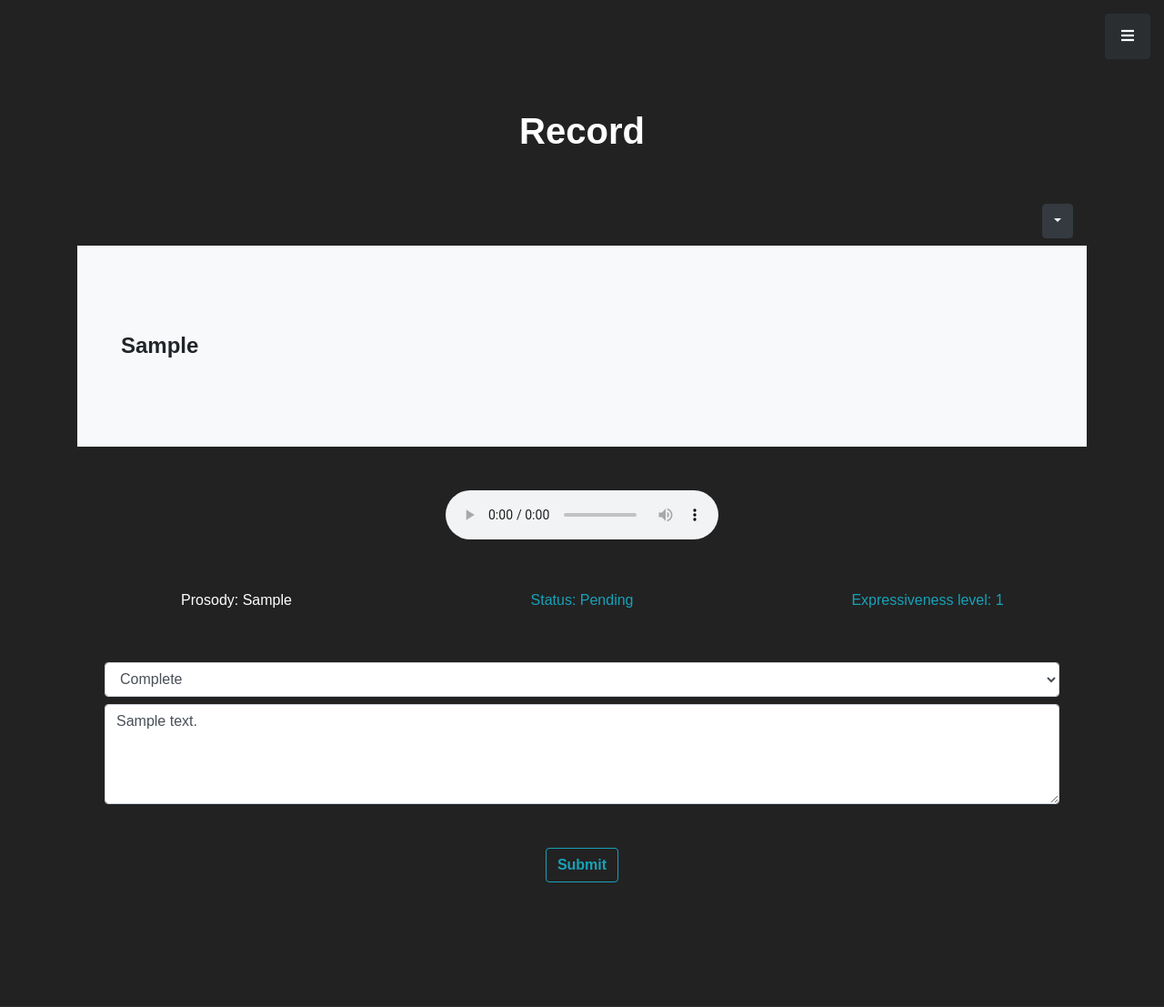
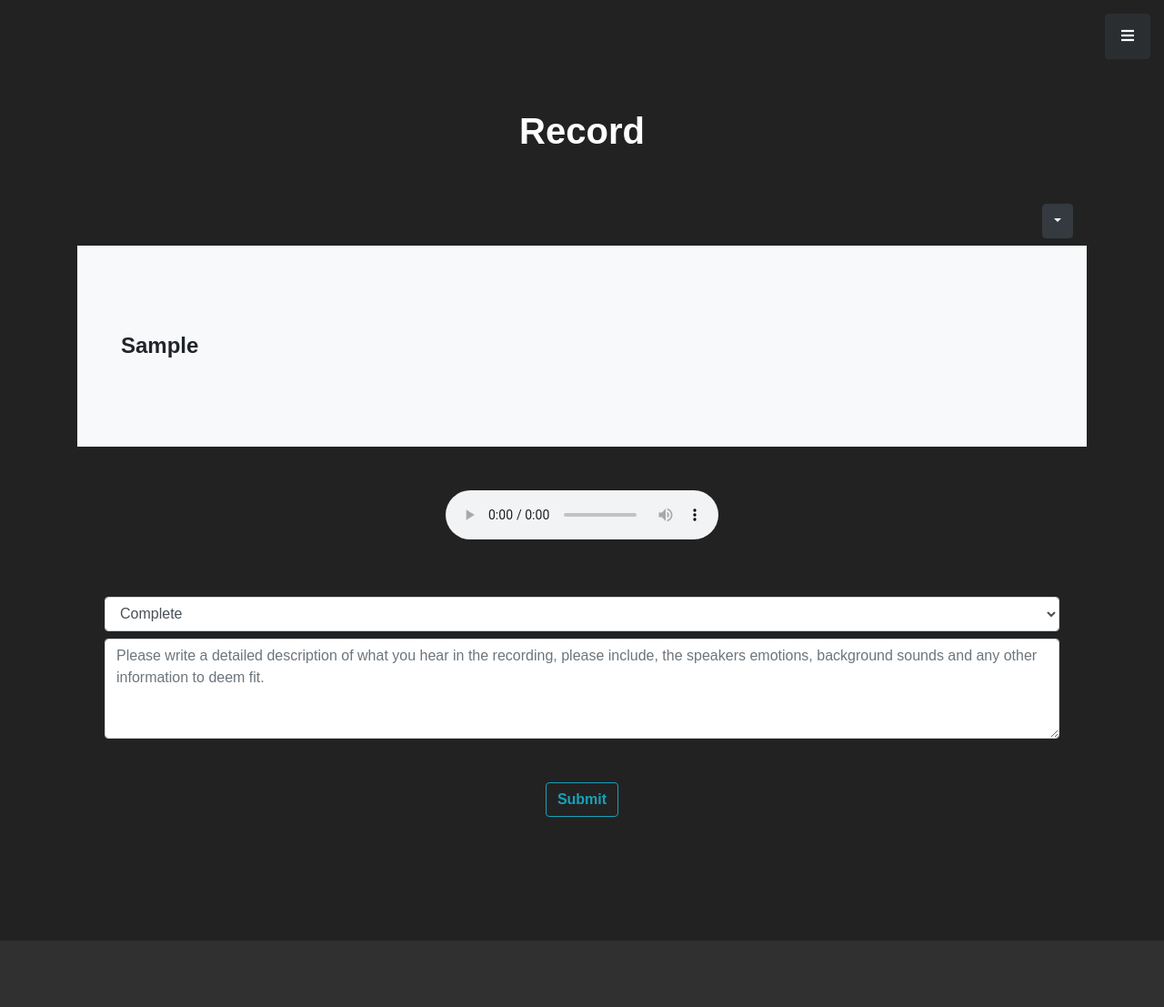
Before and after one commit to openempathic/EMNS-DCT, a Django app: page /utterances/1/ in a window 1280 px wide. Shown: the top 1107 px of the page at 91% size. Run offline with Django 4.2, Linux system fonts and the light colour scheme; a user stored in the database is signed in; tables that the repository leaves empty hold one stand-in row (values such as "Sample post"); style sheets or scripts are compiled from the project's sources; parts of the project's set-up code (start-up, migrations or seed data) failed here and were passed over; some libraries are stand-ins or nearby versions.

Commit message:
added Natural langauge describer

```diff
--- a/django_dataset_collection_tool/audio_recorder/templates/audio_recorder/home.html
+++ b/django_dataset_collection_tool/audio_recorder/templates/audio_recorder/home.html
@@ -10,7 +10,7 @@
 <header class="masthead d-flex">
     <div class="container text-center my-auto">
         <h1 class="mb-1">EMNS /Imz/ Dataset</h1>
-        <h3> <em>An emotive single-speaker dataset for narrative storytelling.</em> </h3>
+        <h3> <em>An emotive speaker dataset for narrative storytelling.</em> </h3>
 	</div>
 </header>
 
@@ -59,7 +59,7 @@
                 </div>
                 <ul class="lead list-unstyled">
                     <li>We will not make your email public.</li>
-                    <li>number of recording and the hours of recorded.</li>
+                    <li>Number of recording and the hours of recorded.</li>
                     <li>You can choose to make your name or contact details available.</li>
                     <li>You can choose to include demographic data, such as age and gender.</li>
                 </ul>
--- a/django_dataset_collection_tool/audio_recorder/templates/audio_recorder/utterances_detail.html
+++ b/django_dataset_collection_tool/audio_recorder/templates/audio_recorder/utterances_detail.html
@@ -62,7 +62,7 @@
 			{% endif %}
 
 			<div class="row mb-2 mt-5">
-				<div class="col-md-4">
+				<!-- <div class="col-md-4">
 					<p class="text-primary mb-5"> Prosody: {{object.prosody}} </p>
 				</div>
 				<div class="col-md-4">
@@ -70,7 +70,7 @@
 				</div>
 				<div class="col-md-4">
 					<p class="text-info mb-5"> Expressiveness level: {{object.level}} </p>
-				</div>
+				</div> -->
 			</div>
 
 			<form id="id_utterance_detail_form" method="POST">
@@ -88,7 +88,7 @@
 									</select>
 								</div>
 								<div class="col mt-2">
-									<textarea class="form-control" name="description_textarea" id="id_description_textarea" rows="4" placeholder="Description">{% if object.description == None %}{{ sample_description }}{% else %}{{object.description}}{% endif %}</textarea>
+									<textarea class="form-control" name="description_textarea" id="id_description_textarea" rows="4" placeholder="Please write a detailed description of what you hear in the recording, please include, the speakers emotions, background sounds and any other information to deem fit.">{% if object.description == None %}{{object.description}}{% endif %}</textarea>
 								</div>
 								<div class="mt-5">
 									<button class="btn btn-outline-info" id="submit">Submit</button>
@@ -107,6 +107,16 @@
 								<audio id="audio_recorder" class="video-js vjs-default-skin"></audio>
 							</div>
 							<button class="btn btn-primary" id="submit">Submit</button>
+
+						{% elif request.user.profile.status == 'NLD' %}
+							<div class="container">
+								<div class="col mt-2">
+									<textarea class="form-control" name="description_textarea" id="id_description_textarea" rows="4" placeholder="Please write a detailed description of what you hear in the recording, please include, the speakers emotions, background sounds and any other information to deem fit.">{% if object.description == None %}{{object.description}}{% endif %}</textarea>
+								</div>
+								<div class="mt-5">
+									<button class="btn btn-outline-info" id="submit">Submit</button>
+								</div>
+							</div>
 						{% endif %}
 					</Fieldset>
 				</div>
--- a/django_dataset_collection_tool/audio_recorder/views.py
+++ b/django_dataset_collection_tool/audio_recorder/views.py
@@ -54,13 +54,6 @@ class UtteranceDetailView(LoginRequiredMixin, UserPassesTestMixin, FormMixin, De
 	def get_context_data(self, **kwargs):
 		context = super().get_context_data(**kwargs)
 		context['form'] = self.get_form()
-		description_option = ["In an {prosody} voice, {user_id} says {transcription}. Emphesising on {Word} and {Word}.",
-										"With a {prosody} voice, {user_id} said {transcription}. Placing emphesis on {Word} and {Word}.",
-										"{user_id} said {transcription} With a {prosody} voice. Placing emphesis on {Word} and {Word}.",
-										"{transcription} said {user_id} in a {prosody} voice. Placing emphesis on {Word} and {Word}.",
-										"Placing emphesis on {Word} and {Word}, {user_id} said {transcription}.",
-										]
-		context['sample_description'] = random.choice(description_option)
 		return context
 
 	def get_success_url(self):
--- a/django_dataset_collection_tool/users/models.py
+++ b/django_dataset_collection_tool/users/models.py
@@ -8,7 +8,7 @@ import uuid
 class Profile(models.Model):
     user        = models.OneToOneField(User, on_delete=models.CASCADE)
     image       = models.ImageField(default='media/default.jpg', upload_to='media/profile_picks')
-    status      = models.CharField(max_length=70, null=True, choices=(('Admin', 'Admin'), ('Actor', 'Actor'), ('Viewer', 'Viewer')), default='Viewer' )
+    status      = models.CharField(max_length=70, null=True, choices=(('Admin', 'Admin'), ('Actor', 'Actor'), ('Viewer', 'Viewer'), ('NLD', 'NLD')), default='Viewer' )
     gender      = models.CharField(max_length=70, null=True, choices=(('Male', 'Male'), ('Female', 'Female'), ('Other', 'Other')), default='Other' )
     age         = models.IntegerField(default=0)
 
```
Also changed, not shown: 1 other file.
